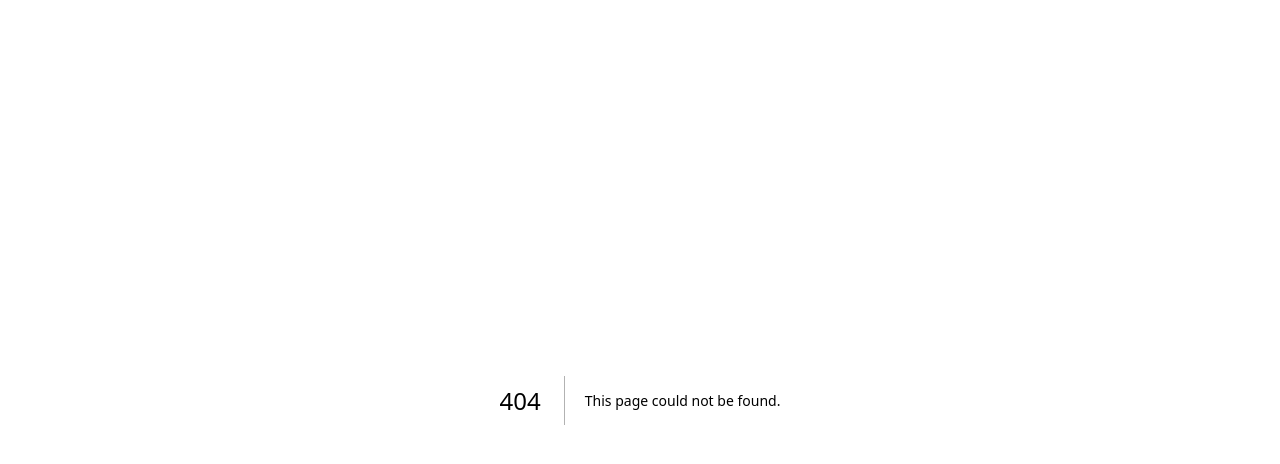
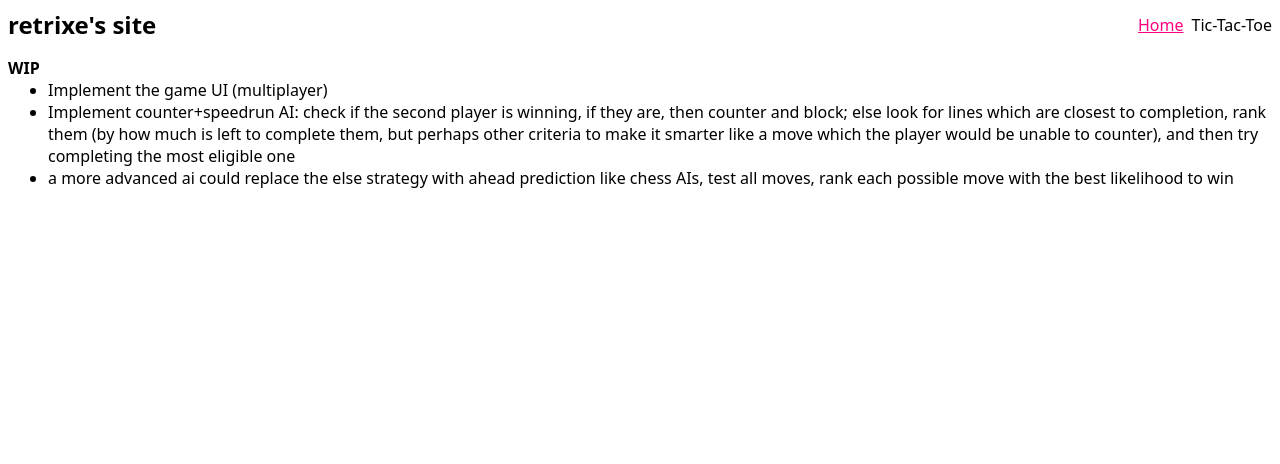
Before and after one commit to retrixe/retrixe, a Next.js app: page /tictactoe in a window 1280 px wide. Before the commit this address had no page. Shown: the top 464 px of the page. Built offline with nearby package versions, Linux system fonts and the light colour scheme.

Commit message:
Add dark theme, metadata, topbar, /tictactoe

```diff
--- a/pages/_app.tsx
+++ b/pages/_app.tsx
@@ -1,5 +1,5 @@
 import createCache from '@emotion/cache'
-import { CacheProvider } from '@emotion/react'
+import { CacheProvider, Global, css } from '@emotion/react'
 
 import { type AppProps } from 'next/app'
 
@@ -10,6 +10,43 @@ const App = ({
   pageProps,
 }: AppProps & { Component: () => JSX.Element }): JSX.Element => (
   <CacheProvider value={cache}>
+    <Global
+      styles={css`
+        * {
+          margin: 0;
+        }
+
+        @media (prefers-color-scheme: dark) {
+          :root {
+            --background-color: #333;
+            --color: #ffffff;
+          }
+        }
+
+        @media (prefers-color-scheme: light) {
+          :root {
+            background-color: #ffffff;
+            color: #000000;
+          }
+        }
+
+        body {
+          font-family: system-ui, 'Segoe UI', Roboto, Oxygen-Sans, Ubuntu, Cantarell,
+            'Helvetica Neue', Helvetica, Arial, sans-serif, 'Apple Color Emoji', 'Segoe UI Emoji',
+            'Segoe UI Symbol';
+          background-color: var(--background-color);
+          color: var(--color);
+        }
+
+        #__next {
+          width: 100vw;
+          max-width: 100%;
+          min-height: 100vh;
+          display: flex;
+          flex-direction: column;
+        }
+      `}
+    />
     <Component {...pageProps} />
   </CacheProvider>
 )
--- /dev/null
+++ b/pages/tictactoe.tsx
@@ -0,0 +1,34 @@
+import Meta from '../src/meta'
+import TopBar from '../src/topBar'
+
+function HomePage(): JSX.Element {
+  return (
+    <>
+      <Meta
+        title={"Tic-Tac-Toe - retrixe's site"}
+        description='A stab at implementing tic-tac-toe with only my brain.'
+        url='https://retrixe.me/tictactoe'
+      />
+      <TopBar currentHref='/' />
+      <div css={{ padding: '8px' }}>
+        <h4>WIP</h4>
+        <ul>
+          <li>Implement the game UI (multiplayer)</li>
+          <li>
+            Implement counter+speedrun AI: check if the second player is winning, if they are, then
+            counter and block; else look for lines which are closest to completion, rank them (by
+            how much is left to complete them, but perhaps other criteria to make it smarter like a
+            move which the player would be unable to counter), and then try completing the most
+            eligible one
+          </li>
+          <li>
+            a more advanced ai could replace the else strategy with ahead prediction like chess AIs,
+            test all moves, rank each possible move with the best likelihood to win
+          </li>
+        </ul>
+      </div>
+    </>
+  )
+}
+
+export default HomePage
--- /dev/null
+++ b/src/meta.tsx
@@ -0,0 +1,25 @@
+import Head from 'next/head'
+
+const Meta = ({
+  title,
+  description,
+  url,
+  noIndex,
+}: {
+  title: string
+  description: string
+  url: string
+  noIndex?: boolean
+}): JSX.Element => (
+  <Head>
+    <title>{title}</title>
+    <meta property='og:title' content={title} />
+    <meta property='og:url' content={url} />
+    <meta property='og:description' content={description} />
+    <meta name='theme-color' content='#7FFFD4' />
+    <meta name='Description' content={description} />
+    {noIndex === true && <meta name='robots' content='noindex,nofollow' />}
+  </Head>
+)
+
+export default Meta
--- /dev/null
+++ b/src/topBar.tsx
@@ -0,0 +1,33 @@
+import styled from '@emotion/styled'
+import Link from 'next/link'
+
+const TopBarContainer = styled.div({
+  display: 'flex',
+  alignItems: 'center',
+  width: '100%',
+  padding: '8px',
+  boxSizing: 'border-box',
+  borderBottom: '1px solid var(--color)',
+})
+
+const StyledLink = styled(Link, {
+  shouldForwardProp: prop => prop !== 'currentHref' && prop !== 'last',
+})<{ currentHref: string; href: string; last?: boolean }>(props => ({
+  color: props.currentHref === props.href ? '#ff007f' : 'var(--color)',
+  textDecoration: props.currentHref === props.href ? 'underline' : 'none',
+  marginRight: props.last === true ? '0px' : '8px',
+}))
+
+const TopBar = ({ currentHref }: { currentHref: string }): JSX.Element => (
+  <TopBarContainer>
+    <h2 css={{ flex: 1 }}>retrixe's site</h2>
+    <StyledLink href='/' currentHref={currentHref}>
+      Home
+    </StyledLink>
+    <StyledLink href='/tictactoe' currentHref={currentHref} last>
+      Tic-Tac-Toe
+    </StyledLink>
+  </TopBarContainer>
+)
+
+export default TopBar
```
Also changed, not shown: pages/index.tsx (+12 -5 lines).
